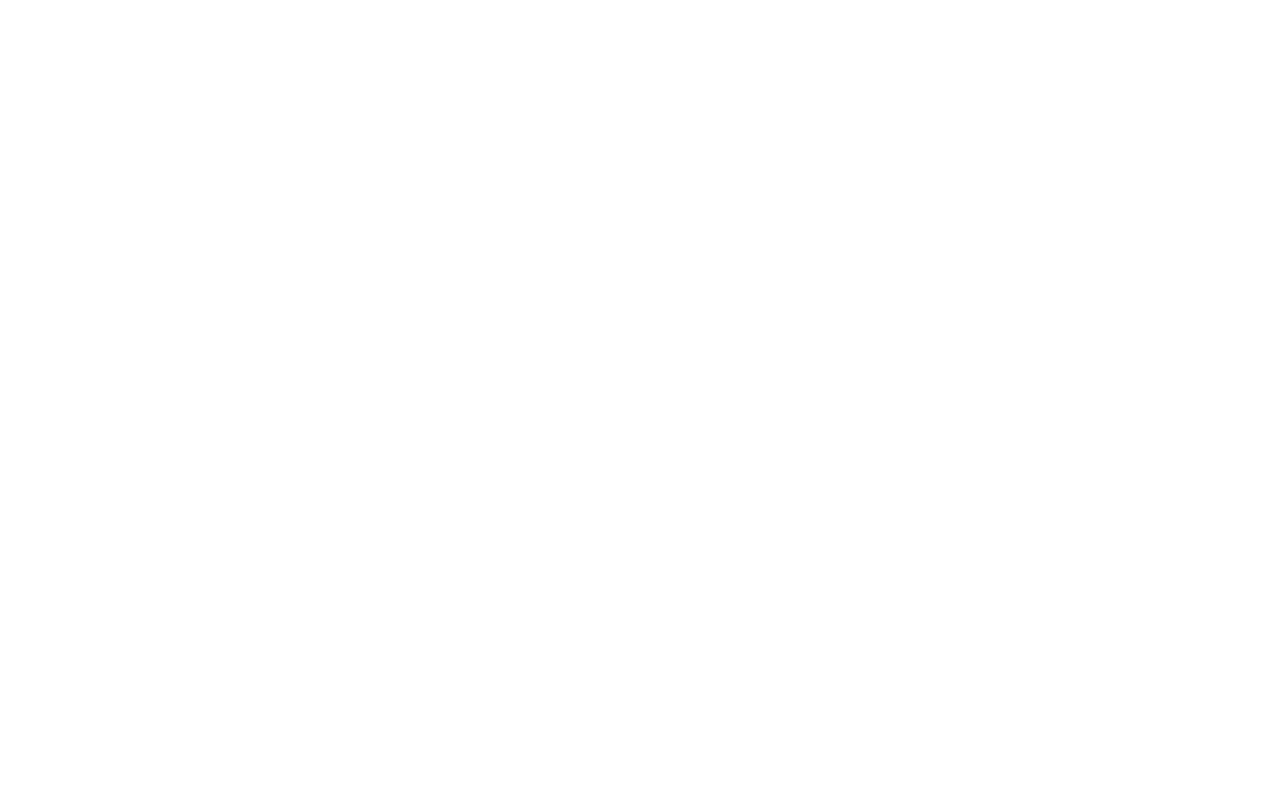
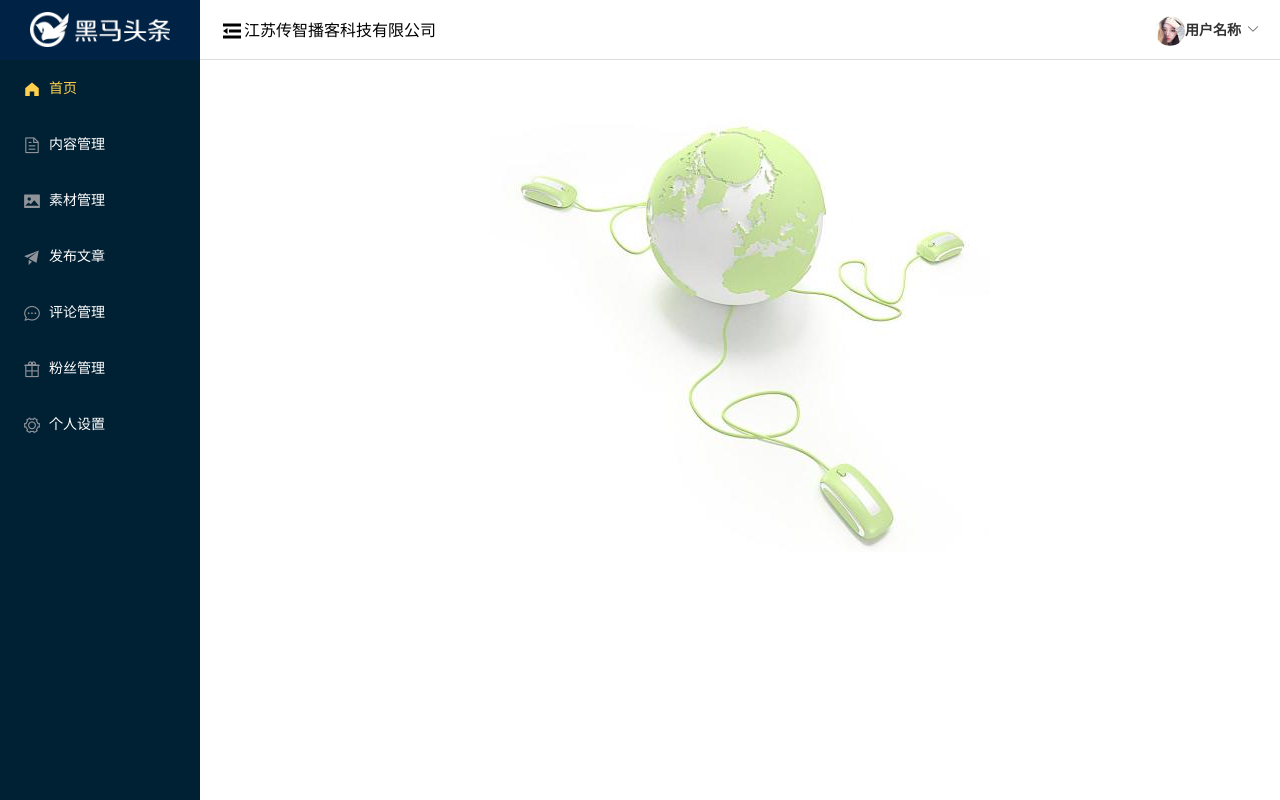
Before and after one commit to LMY-Feel/toutiao, a Vue app: page / in a window 1280 px wide. Built offline with nearby package versions, Linux system fonts and the light colour scheme.

Commit message:
导航栏和404处理完毕

```diff
--- /dev/null
+++ b/src/views/404/index.vue
@@ -0,0 +1,19 @@
+<template>
+    <div class="container"></div>
+</template>
+
+<script>
+export default {
+}
+</script>
+
+<style lang="less" scoped>
+.container {
+    width: 100%;
+    height: 100%;
+    position: absolute;
+    left: 0;
+    top: 0;
+    background: url(../../assets/images/404.png) no-repeat center / cover;
+}
+</style>
--- /dev/null
+++ b/src/views/home/index.vue
@@ -0,0 +1,137 @@
+<template>
+  <el-container class="my-container">
+    <el-aside :width="isCollapse?'64px':'200px'">
+      <!-- logo -->
+      <div class="logo" :class="{miniLogo:isCollapse}"></div>
+      <!-- 导航菜单 -->
+      <el-menu
+        default-active="/"
+        class="el-menu-vertical-demo"
+        background-color="#002033"
+        text-color="#fff"
+        active-text-color="#ffd04b"
+        :collapse="isCollapse"
+        :collapse-transition="false"
+        router
+      >
+        <el-menu-item index="/">
+          <i class="el-icon-s-home"></i>
+          <span slot="title">首页</span>
+        </el-menu-item>
+        <el-menu-item index="/article">
+          <i class="el-icon-document"></i>
+          <span slot="title">内容管理</span>
+        </el-menu-item>
+        <el-menu-item index="/image">
+          <i class="el-icon-picture"></i>
+          <span slot="title">素材管理</span>
+        </el-menu-item>
+        <el-menu-item index="/publish">
+          <i class="el-icon-s-promotion"></i>
+          <span slot="title">发布文章</span>
+        </el-menu-item>
+        <el-menu-item index="/comment">
+          <i class="el-icon-chat-dot-round"></i>
+          <span slot="title">评论管理</span>
+        </el-menu-item>
+        <el-menu-item index="/fans">
+          <i class="el-icon-present"></i>
+          <span slot="title">粉丝管理</span>
+        </el-menu-item>
+        <el-menu-item index="setting">
+          <i class="el-icon-setting"></i>
+          <span slot="title">个人设置</span>
+        </el-menu-item>
+      </el-menu>
+    </el-aside>
+    <el-container>
+      <el-header>
+        <span @click="toggleAside()" class="icon el-icon-s-fold"></span>
+        <span class="text">江苏传智播客科技有限公司</span>
+        <!-- 下拉菜单 -->
+        <el-dropdown class="my-dropdown">
+          <span class="el-dropdown-link">
+            <img class="avatar" src="../../assets/images/avatar.jpg" alt />
+            <span class="name">用户名称</span>
+            <i class="el-icon-arrow-down el-icon--right"></i>
+          </span>
+          <!-- vue基础知识  插槽 -->
+          <el-dropdown-menu slot="dropdown">
+            <el-dropdown-item icon="el-icon-setting">个人设置</el-dropdown-item>
+            <el-dropdown-item icon="el-icon-unlock">退出登录</el-dropdown-item>
+          </el-dropdown-menu>
+        </el-dropdown>
+      </el-header>
+      <el-main>
+        <router-view>Welcome</router-view>
+      </el-main>
+    </el-container>
+  </el-container>
+</template>
+
+<script>
+export default {
+  data () {
+    return {
+      isCollapse: false
+    }
+  },
+  methods: {
+    toggleAside () {
+      this.isCollapse = !this.isCollapse
+    }
+  }
+}
+</script>
+
+<style lang="less" scoped>
+// 渲染后的标签上 有一个类 类的名称和自定义标签（组件）的名称一致
+.my-container {
+  width: 100%;
+  height: 100%;
+  position: absolute;
+  left: 0;
+  top: 0;
+  .el-aside {
+    background: #002033;
+    .logo {
+      width: 100%;
+      height: 60px;
+      background: #002244 url(../../assets/images/logo_admin.png) no-repeat
+        center / 140px auto;
+    }
+    .miniLogo {
+      background-image: url(../../assets/images/logo_admin_01.png);
+      background-size: 36px auto;
+    }
+    .el-menu {
+      border-right: none;
+    }
+  }
+  .el-header {
+    border-bottom: 1px solid #ddd;
+    line-height: 60px;
+    .icon {
+      font-size: 24px;
+      vertical-align: middle;
+    }
+    .text {
+      vertical-align: middle;
+    }
+    .my-dropdown {
+      float: right;
+      .avatar {
+        width: 30px;
+        height: 30px;
+        vertical-align: middle;
+        border-radius: 50%;
+      }
+      .name {
+        color: #333;
+        font-weight: bold;
+        vertical-align: middle;
+      }
+    }
+  }
+}
+</style>
--- /dev/null
+++ b/src/views/welcome/index.vue
@@ -0,0 +1,13 @@
+<template>
+    <div class="container" style="text-align:center">
+        <img src="../../assets/images/welcome.jpg" alt="">
+    </div>
+</template>
+
+<script>
+export default {
+}
+</script>
+
+<style lang="less" scoped>
+</style>
```
Also changed, not shown: src/router/index.js (+13 -1 lines).
